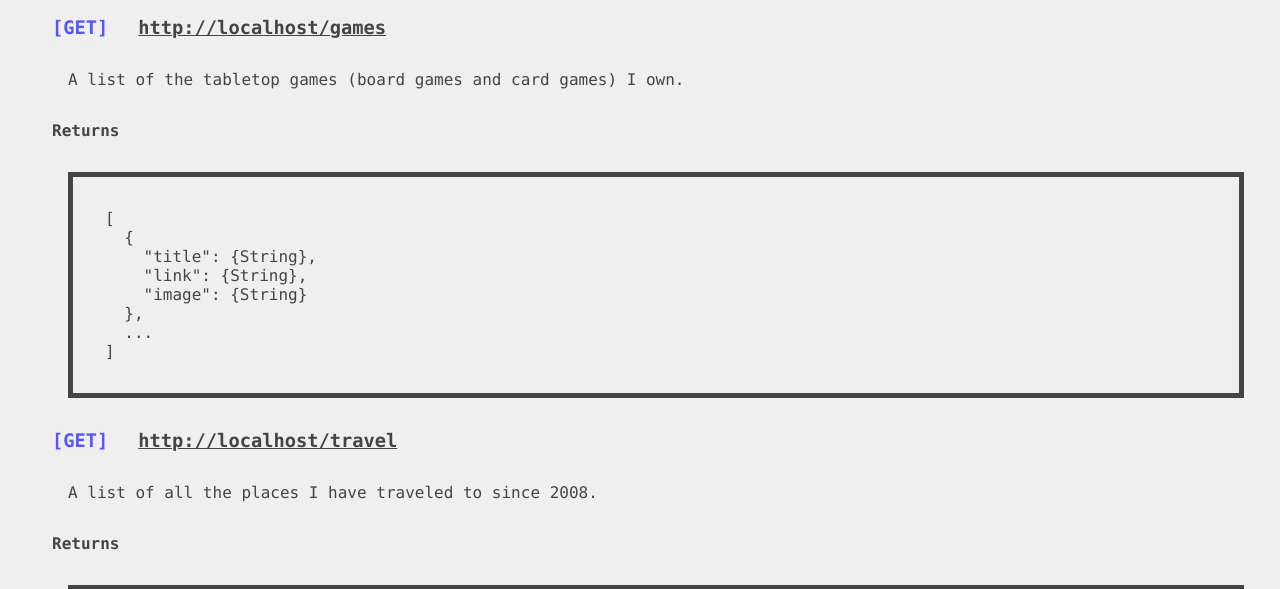
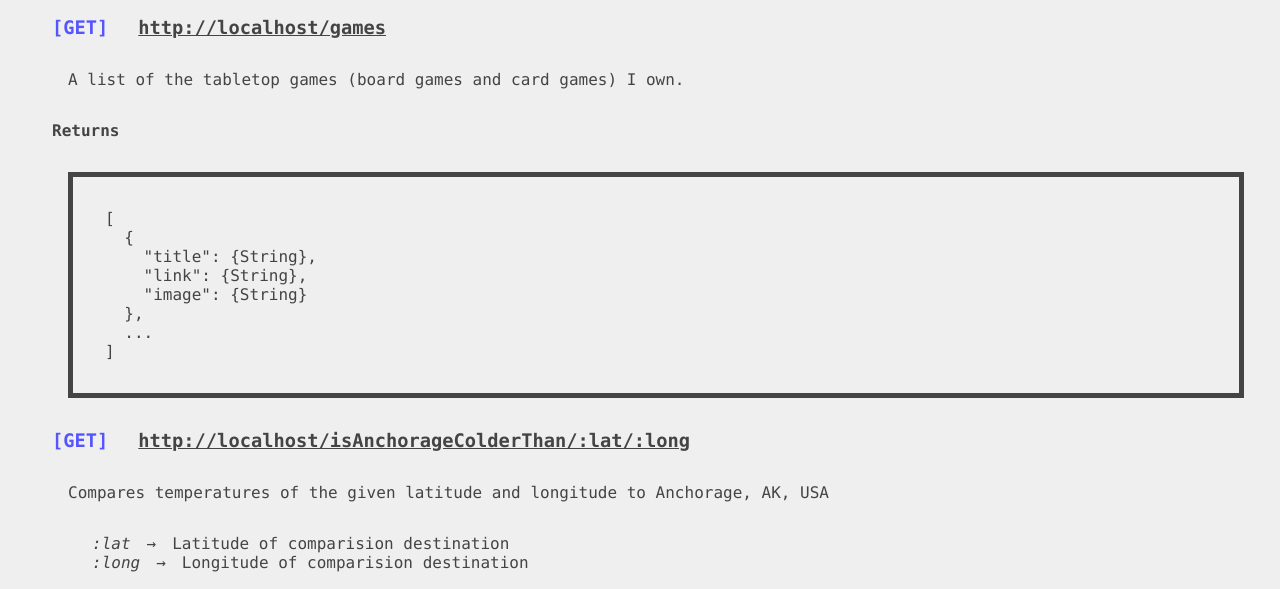
Before and after one commit to jsegal205/jimsegal-api, a website: page docs/index.html in a window 1280 px wide. Shown: the part 132-721 px from the top of the page. Drawn offline with Linux system fonts and the light colour scheme.

Commit message:
docs for isAnchorageColderThan

```diff
--- a/docs/index.html
+++ b/docs/index.html
@@ -38,6 +38,17 @@
         color: #5555ff;
         margin-right: 1em;
       }
+      .inputparams {
+        list-style-type: none;
+      }
+      .inputparams .param {
+        font-style: italic;
+        margin-right: 1em;
+      }
+      .inputparams .param::after {
+        padding-left: 1em;
+        content: "→";
+      }
     </style>
   </head>
   <body>
@@ -51,6 +62,35 @@
       <div class="abstract">
         A list of the tabletop games (board games and card games) I own.
       </div>
+      <h4>Returns</h4>
+      <blockquote>
+        [<br />
+        &nbsp;&nbsp;{<br />
+        &nbsp;&nbsp;&nbsp;&nbsp;"title": {String},<br />
+        &nbsp;&nbsp;&nbsp;&nbsp;"link": {String},<br />
+        &nbsp;&nbsp;&nbsp;&nbsp;"image": {String}<br />
+        &nbsp;&nbsp;},<br />
+        &nbsp;&nbsp;...<br />
+        ]
+      </blockquote>
+      <h3>
+        <span class="httpverb">[GET]</span>
+        <a class="endpoint" href="/isAnchorageColderThan/41.8369/-87.6847"
+          >/isAnchorageColderThan/:lat/:long</a
+        >
+      </h3>
+      <div class="abstract">
+        Compares temperatures of the given latitude and longitude to Anchorage,
+        AK, USA
+      </div>
+      <ul class="inputparams">
+        <li>
+          <span class="param">:lat</span>Latitude of comparision destination
+        </li>
+        <li>
+          <span class="param">:long</span>Longitude of comparision destination
+        </li>
+      </ul>
       <h4>Returns</h4>
       <blockquote>
         [<br />
```
